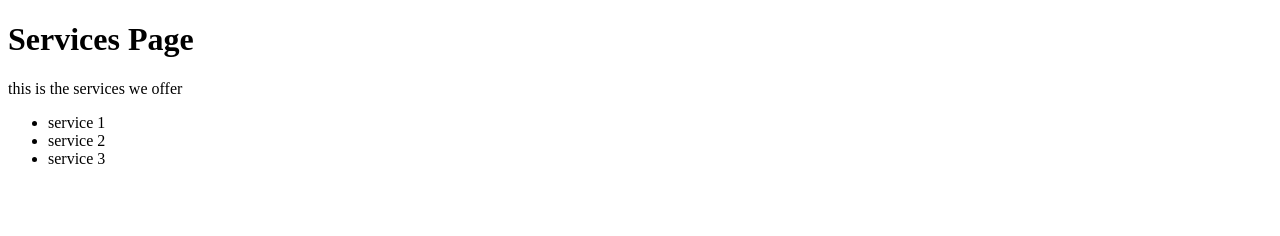
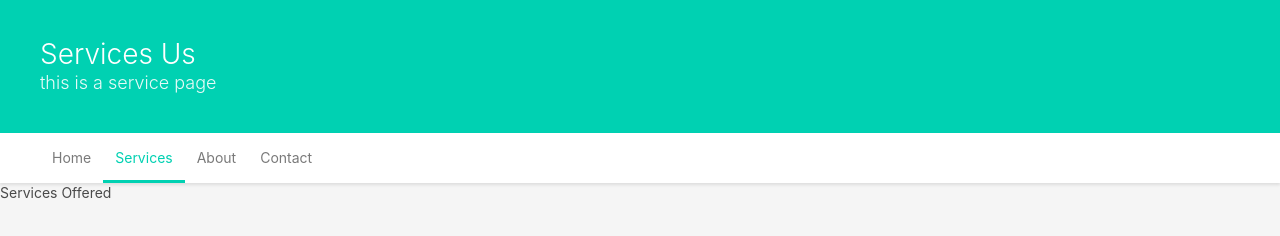
Before and after one commit to gino3a/coen3463-m1t0, a website: page public/services.html in a window 1280 px wide. Drawn offline with Linux system fonts and the light colour scheme.

Commit message:
improved services page

```diff
--- a/public/services.html
+++ b/public/services.html
@@ -1,15 +1,33 @@
 <!DOCTYPE html>
 <html>
 <head>
-    <title>Services Page</title>
+    <title>About page</title>
+    <link rel="stylesheet" type="text/css" href="css/bulma.css">
 </head>
 <body>
-    <h1>Services Page</h1>
-    <p>this is the services we offer</p>
-    <ul>
-        <li>service 1</li>
-        <li>service 2</li>
-        <li>service 3</li>
-    </ul>
+<section class="hero is-primary">
+  <div class="hero-body">
+    <div class="container">
+      <h1 class="title">
+        Services Us
+      </h1>
+      <h2 class="subtitle">
+        this is a service page
+      </h2>
+    </div>
+  </div>
+</section>
+<nav class="nav has-shadow">
+  <div class="container">
+    <div class="nav-left">
+      <a class="nav-item is-tab" href='index.html'>Home</a>
+      <a class="nav-item is-tab is-active" href='services.html'>Services</a>
+      <a class="nav-item is-tab " href='about.html'>About</a>
+
+      <a class="nav-item is-tab" href='contacts_us.html'>Contact</a>
+    </div>
+  </div>
+</nav>
+<h1>Services Offered</h1>
 </body>
 </html>
```
Also changed, not shown: public/index.html (+3 -3 lines).
